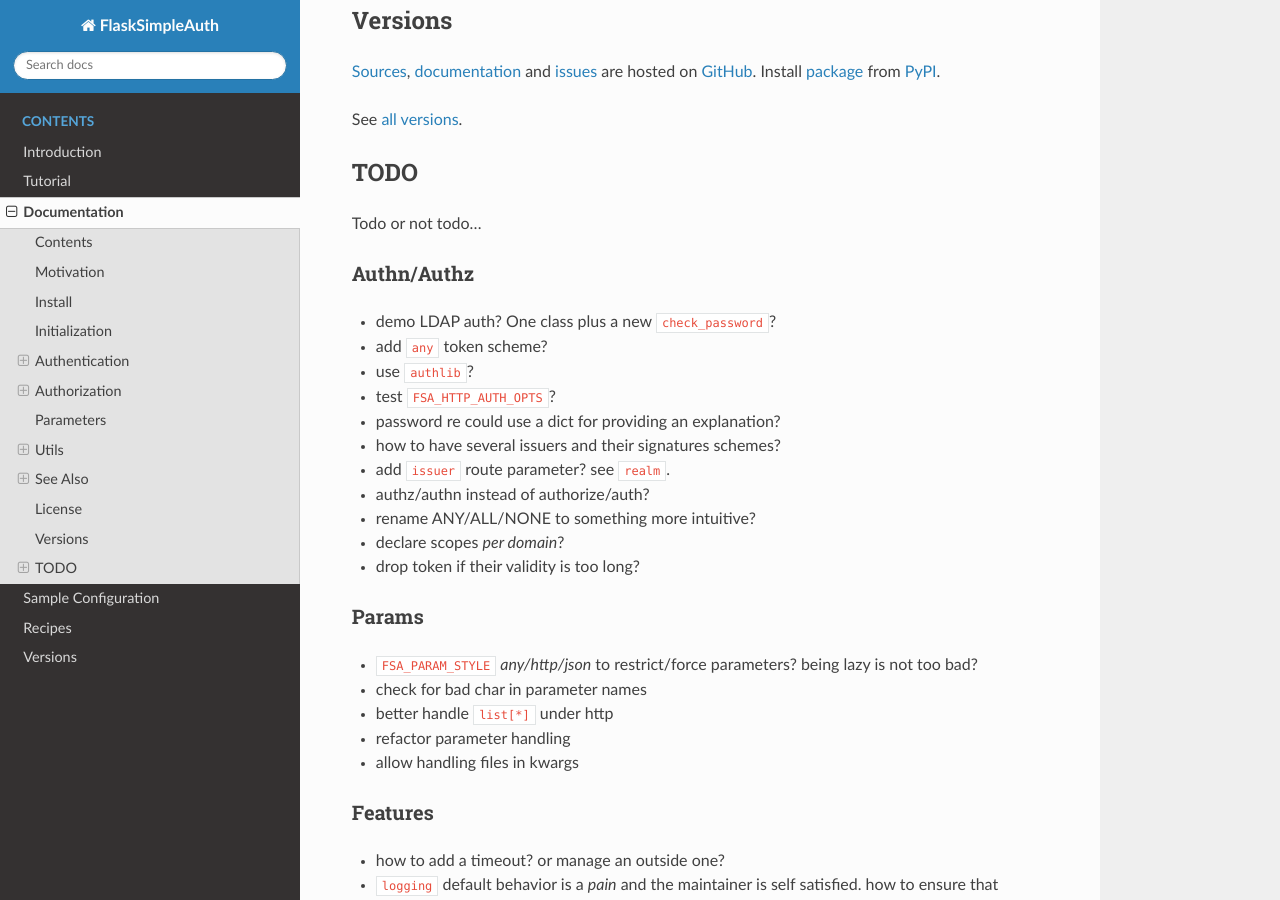
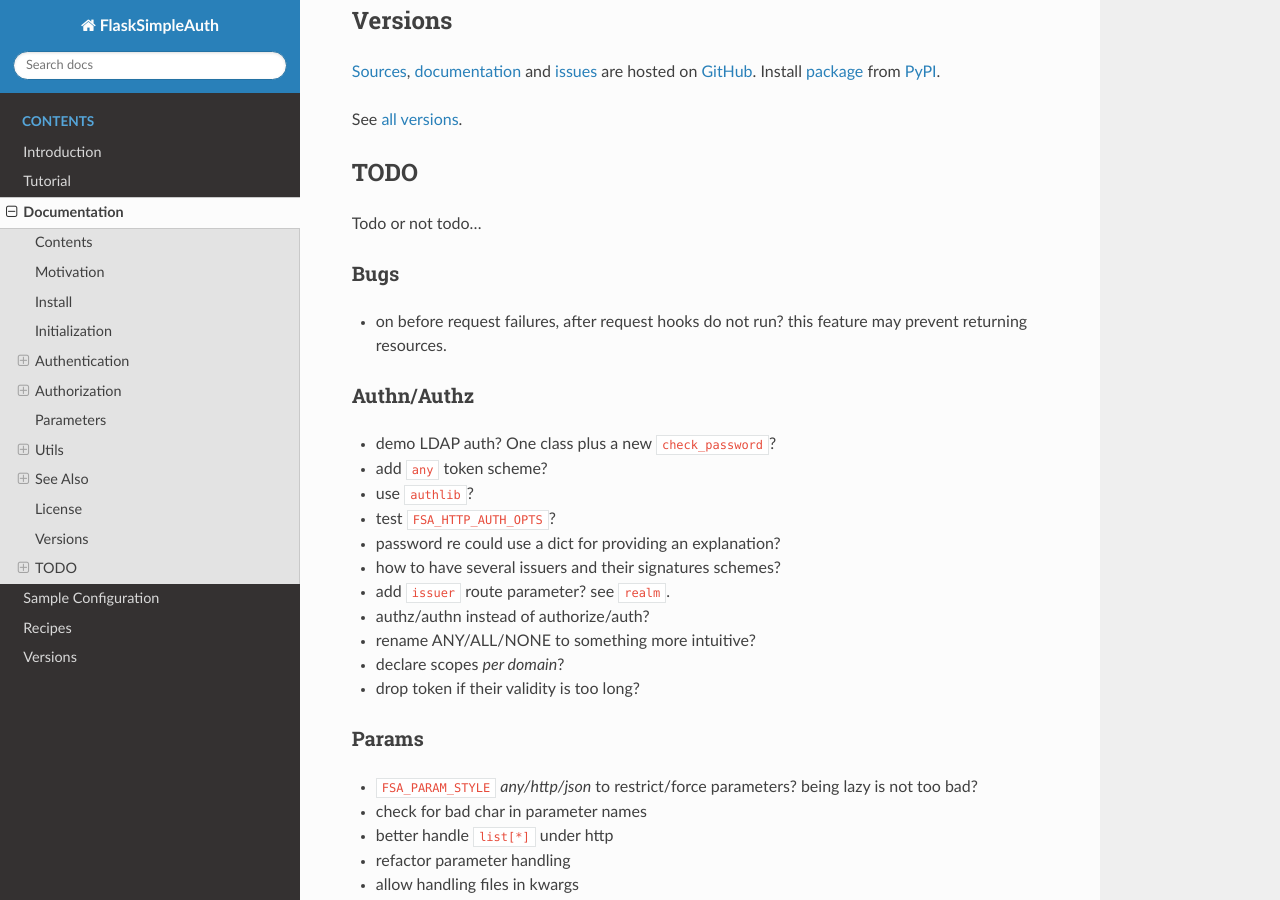
Before and after one commit to zx80/flask-simple-auth, a Sphinx documentation site: the page built from docs/DOCUMENTATION.md, in a window 1280 px wide and 900 px high, scrolled down 21115 px. Built offline with Sphinx 7.4.7 and the Read the Docs theme 2.0.0, drawn with Linux system fonts in a browser that asks for light colours; pages that are not in the unit, such as notebooks, are missing from menus.

Commit message:
note about feature-related issue

```diff
--- a/docs/DOCUMENTATION.md
+++ b/docs/DOCUMENTATION.md
@@ -1176,6 +1176,11 @@
 
 Todo or not todo…
 
+### Bugs
+
+- on before request failures, after request hooks do not run?
+  this feature may prevent returning resources.
+
 ### Authn/Authz
 
 - demo LDAP auth? One class plus a new `check_password`?
```
